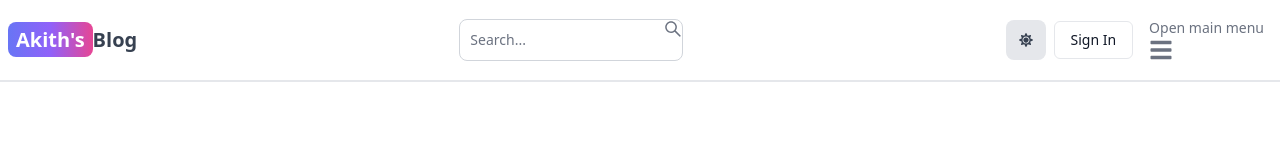
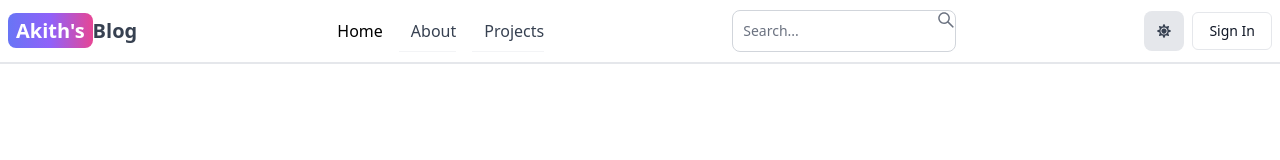
Before and after one commit to AkithJayalath/Mern-Blog, a React (Vite) app in the folder client/: page / in a window 1280 px wide. Shown: the top 160 px of the page. Built offline with nearby package versions, Linux system fonts and the light colour scheme; no server answers.

Commit message:
updated the header

```diff
--- a/client/src/component/Header.jsx
+++ b/client/src/component/Header.jsx
@@ -1,22 +1,20 @@
 import { Avatar, Button, Dropdown, DropdownItem, Navbar, TextInput } from 'flowbite-react';
-import { Link, useLocation,  useNavigate  } from 'react-router-dom';
+import { Link, useLocation, useNavigate } from 'react-router-dom';
 import { AiOutlineSearch } from 'react-icons/ai';
-import { FaMoon,FaSun} from 'react-icons/fa';
-import { useSelector,useDispatch} from 'react-redux';
+import { FaMoon, FaSun } from 'react-icons/fa';
+import { useSelector, useDispatch } from 'react-redux';
 import { toggleTheme } from '../redux/theme/themeSlice';
 import { signoutSuccess } from '../redux/user/userSlice';
 import { useEffect, useState } from 'react';
-//import React from 'react'
 
 export default function Header() {
   const path = useLocation().pathname;
   const location = useLocation();
   const navigate = useNavigate();
-    const dispatch= useDispatch();
-    const {currentUser} = useSelector(state => state.user);
-    const {theme} = useSelector((state) => state.theme);
+  const dispatch = useDispatch();
+  const { currentUser } = useSelector(state => state.user);
+  const { theme } = useSelector((state) => state.theme);
   const [searchTerm, setSearchTerm] = useState('');
-
 
   useEffect(() => {
     const urlParams = new URLSearchParams(location.search);
@@ -26,23 +24,22 @@
     }
   }, [location.search]);
 
-    const handleSignout = async () =>{
-        try{
+  const handleSignout = async () => {
+    try {
       const res = await fetch(`/api/user/signout`, {
         method: 'POST',
       });
 
-          const data =await res.json();
-          if(!res.ok){
+      const data = await res.json();
+      if (!res.ok) {
         console.log(error.message);
-          }else{
+      } else {
         dispatch(signoutSuccess());
       }
-        }catch(error){
+    } catch (error) {
       console.log(error.message);
     }
   };
-
 
   const handleSubmit = (e) => {
     e.preventDefault();
@@ -52,35 +49,43 @@
     navigate(`/search?${searchQuery}`);
   };
 
-
   return (
     <Navbar className='border-b-2'>
       <Link
         to='/'
-            className='self-center whitespace-nowrap text-sm sm:text-xl
-            font-semibold dark:text-white'
+        className='self-center whitespace-nowrap text-sm sm:text-xl font-semibold dark:text-white'
       >
-            <span className='px-2 py-1 bg-gradient-to-r from-indigo-500
-            via-purple-500 to-pink-500 rounded-lg text-white'>
+        <span className='px-2 py-1 bg-gradient-to-r from-indigo-500 via-purple-500 to-pink-500 rounded-lg text-white'>
           Akith's
         </span>
         Blog
       </Link>
-        <form onSubmit={handleSubmit}>
+      <div className="hidden lg:flex items-center gap-4 list-none">
+        <Navbar.Link active={path === '/'} as={'div'} className={`list-none ${path === '/' ? 'text-black dark:text-white' : 'text-gray-700 dark:text-gray-300'}`}>
+          <Link to='/'>Home</Link>
+        </Navbar.Link>
+        <Navbar.Link active={path === '/about'} as={'div'} className={`list-none ${path === '/about' ? 'text-black dark:text-white' : 'text-gray-700 dark:text-gray-300'}`}>
+          <Link to='/about'>About</Link>
+        </Navbar.Link>
+        <Navbar.Link active={path === '/projects'} as={'div'} className={`list-none ${path === '/projects' ? 'text-black dark:text-white' : 'text-gray-700 dark:text-gray-300'}`}>
+          <Link to='/projects'>Projects</Link>
+        </Navbar.Link>
+      </div>
+      <form onSubmit={handleSubmit} className="hidden lg:flex">
         <TextInput
           type='text'
           placeholder='Search...'
           rightIcon={AiOutlineSearch}
-                className='items-center justify-center hidden lg:inline'
+          className='items-center justify-center'
           value={searchTerm}
           onChange={(e) => setSearchTerm(e.target.value)}
         />
       </form>
-       <Button className='w-12 h-10 lg:hidden'  color='gray'>
+      <Button className='w-12 h-10 lg:hidden' color='gray' onClick={() => navigate('/search?searchTerm=' + searchTerm)}>
         <AiOutlineSearch />
       </Button>
       <div className="flex gap-2 items-center justify-center md:order-2">
-        <Button className='w-10 h-10 flex items-center justify-center self-center dark:bg-gray-700 bg-gray-200' color onClick={() => dispatch(toggleTheme())} >
+        <Button className='w-10 h-10 flex items-center justify-center self-center dark:bg-gray-700 bg-gray-200' color onClick={() => dispatch(toggleTheme())}>
           {theme === 'light' ? <FaSun /> : <FaMoon />}
         </Button>
         {currentUser ? (
@@ -104,25 +109,24 @@
             <Dropdown.Divider />
             <Dropdown.Item onClick={handleSignout}>Sign out</Dropdown.Item>
           </Dropdown>
-        ):
-        (
+        ) : (
           <Link to='/sign-in'>
-           <Button gradientDuoTone='purpleToBlue' outline >
-            Sign In</Button>
+            <Button gradientDuoTone='purpleToBlue' outline>
+              Sign In
+            </Button>
           </Link>
-        )
-        }
+        )}
+        <Navbar.Toggle className='lg:hidden navbar-toggle' />
+      </div>
 
-       <Navbar.Toggle />
-      </div>
-      <Navbar.Collapse>
-        <Navbar.Link active={path === '/'} as={'div'} >
+      <Navbar.Collapse className="lg:hidden list-none">
+        <Navbar.Link active={path === '/'} as={'div'} className={`list-none ${path === '/' ? 'text-black dark:text-white' : 'text-gray-700 dark:text-gray-300'}`}>
           <Link to='/'>Home</Link>
         </Navbar.Link>
-        <Navbar.Link active={path === '/about'} as={'div'}>
+        <Navbar.Link active={path === '/about'} as={'div'} className={`list-none ${path === '/about' ? 'text-black dark:text-white' : 'text-gray-700 dark:text-gray-300'}`}>
           <Link to='/about'>About</Link>
         </Navbar.Link>
-        <Navbar.Link active={path === '/projects'} as={'div'}>
+        <Navbar.Link active={path === '/projects'} as={'div'} className={`list-none ${path === '/projects' ? 'text-black dark:text-white' : 'text-gray-700 dark:text-gray-300'}`}>
           <Link to='/projects'>Projects</Link>
         </Navbar.Link>
       </Navbar.Collapse>
--- a/client/src/index.css
+++ b/client/src/index.css
@@ -52,3 +52,43 @@
   .dark .post-content a {
     color: red;
 }
+
+.navbar-toggle span {
+  display: none;
+}
+
+
+
+.list-none {
+  list-style-type: none;
+}
+
+/* Ensures that all list items within Navbar have no list markers */
+.navbar-collapse ul, .navbar-collapse li {
+  list-style: none;
+  margin: 0;
+  padding: 0;
+}
+
+
+
+/*optional*/
+/* index.css */
+
+.navbar-collapse ul, .navbar-collapse li {
+  list-style: none;
+  margin: 0;
+  padding: 0;
+}
+
+.navbar-collapse a {
+  text-decoration: none;
+}
+
+.navbar-collapse .active-link {
+  color: black !important; /* Ensures the active link is black in light mode */
+}
+
+.navbar-collapse .inactive-link {
+  color: #4B5563; /* Tailwind's gray-700 */
+}
```
Lines whose indentation alone changed are shown as unchanged.
